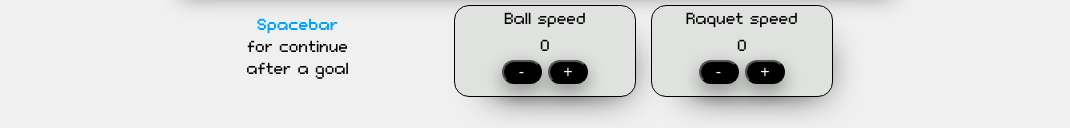
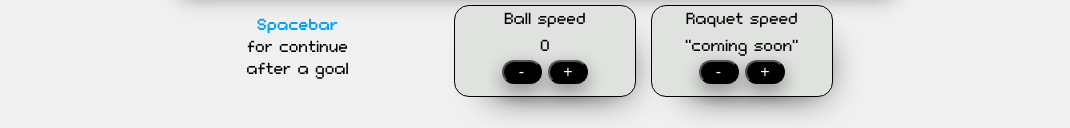
Before and after one commit to Lourdesjupo/Pong, a plain HTML site: page index.html in a window 1280 px wide. Shown: the part 559-687 px from the top of the page, without its empty margins (103-1173 px from the left). Drawn offline with Linux system fonts and the light colour scheme; a web font is replaced by a local one.

Commit message:
Comment the raquet Speed div

```diff
--- a/index.html
+++ b/index.html
@@ -54,7 +54,7 @@
         </div>
         <div class="btn_speed btn_speed_Raquet">
           <p>Raquet speed</p>
-          <p id="speed_raquet">0</p>
+          <p id="speed_raquet">"coming soon"</p>
           <div>
             <button id= "speedDownRaquet"class="button_velocity"> - </button>
             <button id= "speedUpRaquet" class="button_velocity"> + </button>
--- a/script.js
+++ b/script.js
@@ -546,7 +546,6 @@ function speedDataBall (data, vel){
   console.log(data, vel)
   document.getElementById('speed_ball').textContent = vel
   //document.getElementById(`speed_${type}`).textContent = data
-
 }
 
 const game = new Game(context, onPlayerGoal);
```
